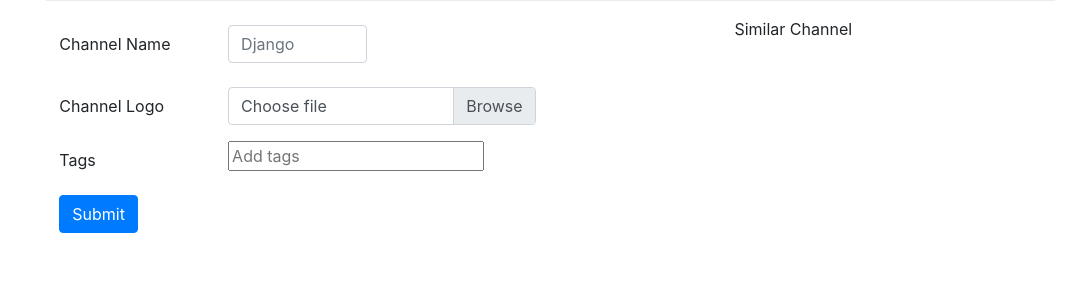
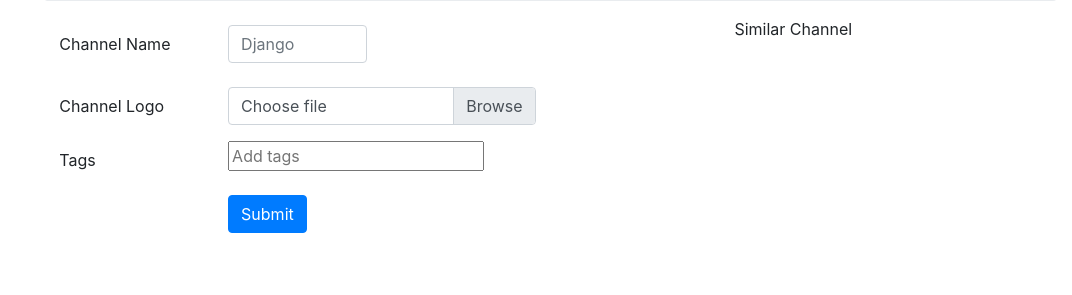
Before and after one commit to preethihena/Archile, a Django app: page / in a window 1280 px wide. Shown: the part 379-674 px from the top of the page, without its empty margins (208-1280 px from the left). Run offline with Django 3.2, Linux system fonts and the light colour scheme; some libraries are stand-ins or nearby versions; some web fonts are replaced.

Commit message:
improved create_channel.html

```diff
--- a/channel/templates/archile/create_channel.html
+++ b/channel/templates/archile/create_channel.html
@@ -32,8 +32,9 @@
 				    </div>
 				  </div>
 				  <div class="form-group row">
-				    <div class="col-sm-10">
-				      <button type="submit" class="btn btn-primary">Submit</button>
+				    <label for="ChannelName" class="col-sm-3 col-form-label"></label>
+				    <div class="col-sm-7">
+				  		<button type="submit" class="btn btn-primary">Submit</button>
 				    </div>
 				  </div>
 				</form>
```
